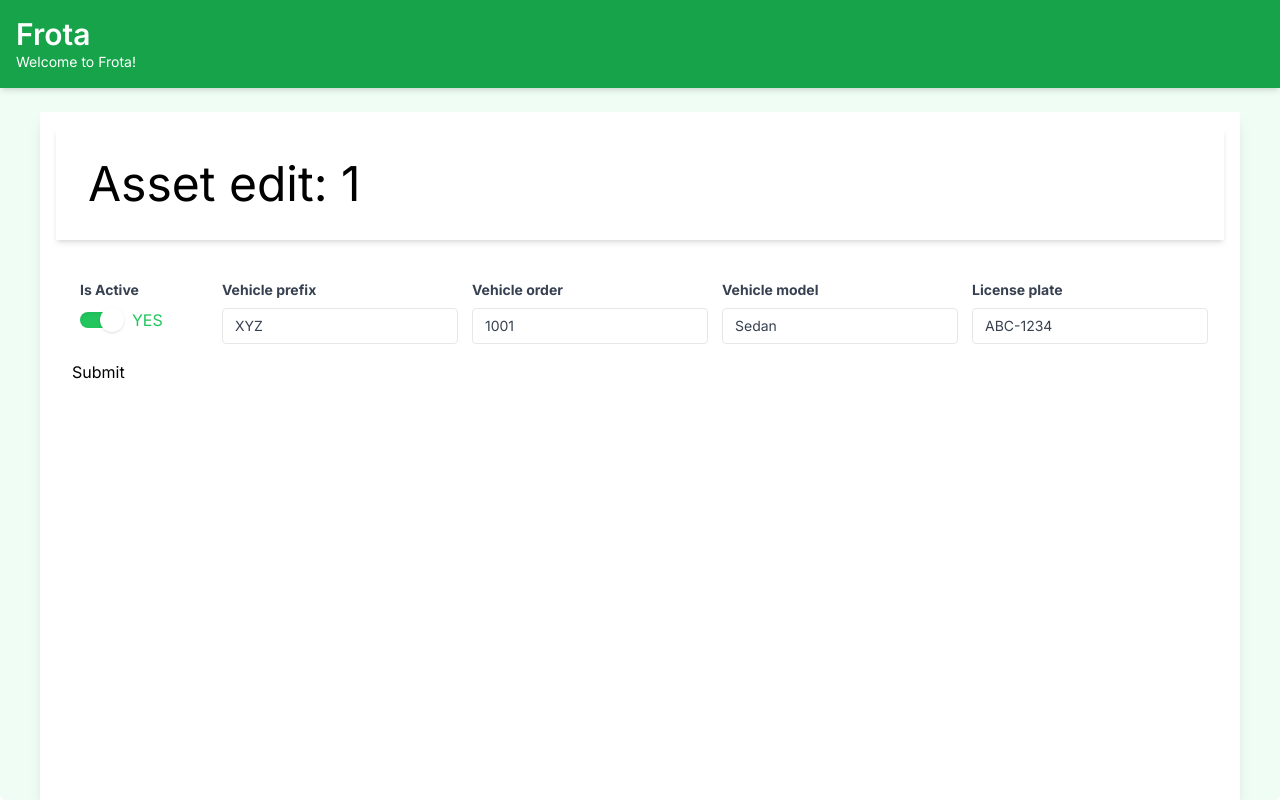
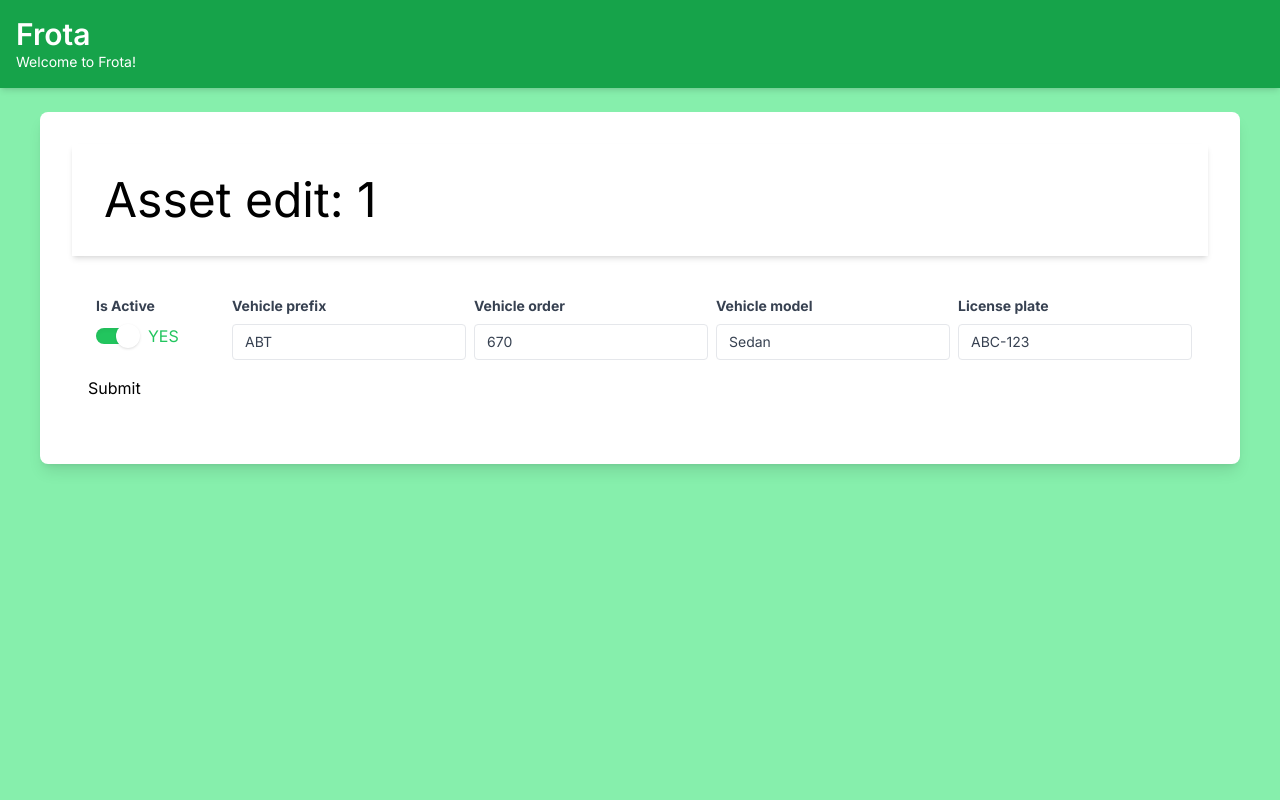
Before and after one commit to CefasCavalcanti/frota, a Next.js app: page /asset/1/edit in a window 1280 px wide. Built offline with nearby package versions, Linux system fonts and the light colour scheme; what Zod would draw is missing.

Commit message:
asset server rtk query crud:  update, create, delete implementation

```diff
--- /dev/null
+++ b/src/app/api/asset/[id]/route.ts
@@ -0,0 +1,53 @@
+import { NextResponse } from 'next/server'
+import { assets } from '../asset_mock'
+let assetLIst = assets
+export type AssetOutputDot = {
+  id: string
+  license_plate: string
+  prefix: string
+  order: string
+  model: string
+  is_active: boolean
+}
+export const getAsset = (id: string, data?: AssetOutputDot) => {
+  assetLIst = data
+    ? (() => {
+        return assetLIst.map((asset) => (asset.id == data.id ? data : asset))
+      })()
+    : assetLIst
+
+  const index = assetLIst.findIndex((asset) => asset.id === id)
+  const item = assetLIst[index]
+  return item
+}
+
+export async function GET(
+  request: Request,
+  { params: { id } }: { params: { id: string } }
+) {
+  return NextResponse.json({
+    data: getAsset(id),
+    status: 200,
+    headers: { 'Content-Type': 'application/json' }
+  })
+}
+
+export async function PUT(
+  request: Request,
+  { params: { id } }: { params: { id: string } }
+) {
+  const res = await request.json()
+  getAsset(id, res)
+
+  return NextResponse.json(true)
+}
+
+export async function DELETE(
+  request: Request,
+  { params: { id } }: { params: { id: string } }
+) {
+  const asset = getAsset(id)
+  console.log(`${asset.prefix} ${asset.order} deletada`)
+
+  return NextResponse.json(true)
+}
--- /dev/null
+++ b/src/app/api/asset/asset_mock.ts
@@ -0,0 +1,26 @@
+export const assets = [
+  {
+    id: '1',
+    license_plate: 'ABC-123',
+    prefix: 'ABT',
+    order: '670',
+    model: 'Sedan',
+    is_active: true
+  },
+  {
+    id: '2',
+    license_plate: 'DEF-456',
+    prefix: 'AB',
+    order: '663',
+    model: 'SUV',
+    is_active: true
+  },
+  {
+    id: '3',
+    license_plate: 'GHI-789',
+    prefix: 'ABS',
+    order: '350',
+    model: 'Hatchback',
+    is_active: true
+  }
+]
--- a/src/app/api/asset/route.ts
+++ b/src/app/api/asset/route.ts
@@ -1,49 +1,16 @@
 import { NextResponse } from 'next/server'
+import { assets } from './asset_mock'
 
 export async function GET() {
-  const assets = [
-    {
-      id: '1',
-      name: 'Carro 1',
-      license_plate: 'ABC-123',
-      prefix: 'XYZ',
-      order: 1001,
-      model: 'Sedan',
-      manufacturing_date: '2022-01-15',
-      is_active: true
-    },
-    {
-      id: '2',
-      name: 'Carro 2',
-      license_plate: 'DEF-456',
-      prefix: 'ABC',
-      order: 1002,
-      model: 'SUV',
-      manufacturing_date: '2021-11-30',
-      is_active: true
-    },
-    {
-      id: '3',
-      name: 'Carro 3',
-      license_plate: 'GHI-789',
-      prefix: 'LMN',
-      order: 1003,
-      model: 'Hatchback',
-      manufacturing_date: '2022-03-05',
-      is_active: true
-    }
-  ]
-
-  function timeout() {
-    return new Promise((resolve) => setTimeout(resolve, 2000))
-  }
-  async function sleep() {
-    await timeout()
-  }
-  await sleep()
   return NextResponse.json({
     data: assets,
     status: 200,
     headers: { 'Content-Type': 'application/json' }
   })
 }
+
+export async function POST(request: Request) {
+  const res = await request.json()
+  console.log(res)
+  return NextResponse.json(true)
+}
--- a/src/app/asset/[slug]/edit/page.tsx
+++ b/src/app/asset/[slug]/edit/page.tsx
@@ -1,5 +1,5 @@
 import React from 'react'
-import AssetForm from '../../components/AssetForm'
+import UpdateAssetForm from '../../components/UpdateAssetForm'
 
 export default function Page({ params }: { params: { slug: string } }) {
   return (
@@ -8,7 +8,7 @@ export default function Page({ params }: { params: { slug: string } }) {
         {' '}
         Asset edit: {params.slug}
       </div>
-      <AssetForm id={params.slug} />
+      <UpdateAssetForm id={params.slug} />
     </div>
   )
 }
--- a/src/app/asset/components/AssetDataGrid.tsx
+++ b/src/app/asset/components/AssetDataGrid.tsx
@@ -1,5 +1,4 @@
 'use client'
-import { useAppDispatch } from '@/app/client/hooks'
 import {
   DataGrid,
   GridRowsProp,
@@ -8,10 +7,10 @@ import {
   GridDeleteIcon,
   GridToolbar
 } from '@mui/x-data-grid'
-import { deleteAsset, useAllAssetsQuery } from '../assetSlice'
+import { useAllAssetsQuery, useDeleteAssetMutation } from '../assetSlice'
 import { IconButton } from '@mui/material'
 import Link from 'next/link'
-import { MouseEventHandler } from 'react'
+import { MouseEventHandler, useEffect } from 'react'
 import { useSnackbar } from 'notistack'
 import { FindAssetOutputDto } from '../asset'
 
@@ -50,7 +49,16 @@ export const AssetDataGrid = () => {
   }
 
   const { enqueueSnackbar } = useSnackbar()
-  const dispatch = useAppDispatch()
+  const [deleteAsset, status] = useDeleteAssetMutation()
+  useEffect(() => {
+    if (status.isSuccess) {
+      enqueueSnackbar('Asset deleted successfully', { variant: 'success' })
+    }
+    if (status.error) {
+      enqueueSnackbar('Asset not deleted', { variant: 'error' })
+    }
+  }, [enqueueSnackbar, status.error, status.isSuccess])
+
   const rows: GridRowsProp = assets.map((asset) => ({
     id: asset.id,
     name: asset.prefix + ' ' + asset.order,
@@ -77,8 +85,7 @@ export const AssetDataGrid = () => {
       flex: 1,
       renderCell: (params) =>
         renderActionsCell(() => {
-          dispatch(deleteAsset(params.value))
-          enqueueSnackbar('Success deleting asset', { variant: 'success' })
+          deleteAsset({ id: params.value })
         })
     }
   ]
--- a/src/app/asset/components/AssetForm.tsx
+++ /dev/null
@@ -1,53 +0,0 @@
-'use client'
-import { useForm, FormProvider, SubmitHandler } from 'react-hook-form'
-import { zodResolver } from '@hookform/resolvers/zod'
-import { Asset, assetSchema } from '../schema'
-import { AssetFormFields } from './form_fields'
-import { useAppDispatch, useAppSelector } from '@/app/client/hooks'
-import { createAsset, selectAssetById, updateAsset } from '../assetSlice'
-import { useSnackbar } from 'notistack'
-
-const AssetForm = ({ id }: { id?: string }) => {
-  let asset = useAppSelector((state) => selectAssetById(state, id ?? ''))
-  const dispatch = useAppDispatch()
-  const { enqueueSnackbar } = useSnackbar()
-
-  const methods = useForm<Asset>({
-    resolver: zodResolver(assetSchema),
-    defaultValues: asset && {
-      is_active: asset.is_active,
-      license_plate: asset.license_plate,
-      model: asset.model,
-      order: asset.order.toString(),
-      prefix: asset.prefix,
-      id: asset.id
-    }
-  })
-  const onSubmit: SubmitHandler<Asset> = async (data) => {
-    id! ? dispatch(updateAsset(data)) : dispatch(createAsset(data))
-    id!
-      ? enqueueSnackbar('Success updating asset', { variant: 'success' })
-      : enqueueSnackbar('Success creating asset', { variant: 'success' })
-    methods.reset()
-    asset = undefined
-  }
-  return (
-    <FormProvider {...methods}>
-      <form
-        className="px-8 pt-6 pb-8 mb-4"
-        onSubmit={methods.handleSubmit(onSubmit)}
-      >
-        <div className="mb-4 md:flex md:justify-between ">
-          <AssetFormFields.IsActive />
-          <AssetFormFields.Prefix />
-          <AssetFormFields.order />
-          <AssetFormFields.Model />
-          <AssetFormFields.LicensePlate />
-        </div>
-        <input type="submit" />
-      </form>
-    </FormProvider>
-  )
-}
-
-export default AssetForm
--- /dev/null
+++ b/src/app/asset/components/CreateAssetForm.tsx
@@ -0,0 +1,52 @@
+'use client'
+import { useForm, FormProvider, SubmitHandler } from 'react-hook-form'
+import { zodResolver } from '@hookform/resolvers/zod'
+import { Asset, assetSchema } from '../schema'
+import { AssetFormFields } from './form_fields'
+import { useCreateAssetMutation } from '../assetSlice'
+import { useSnackbar } from 'notistack'
+import { useEffect, useState } from 'react'
+
+const CreateAssetForm = () => {
+  const [isdisabled, setIsdisabled] = useState(false)
+  const [createAsset, createstatus] = useCreateAssetMutation()
+  const { enqueueSnackbar } = useSnackbar()
+
+  useEffect(() => {
+    if (createstatus.isSuccess) {
+      enqueueSnackbar('Asset updated successfully', { variant: 'success' })
+      setIsdisabled(false)
+    }
+    if (createstatus.error) {
+      enqueueSnackbar('Asset not updated', { variant: 'error' })
+    }
+  }, [enqueueSnackbar, createstatus.error, createstatus.isSuccess])
+  const methods = useForm<Asset>({
+    resolver: zodResolver(assetSchema)
+  })
+
+  const onSubmit: SubmitHandler<Asset> = (data) => {
+    createAsset(data)
+    methods.reset()
+  }
+
+  return (
+    <FormProvider {...methods}>
+      <form
+        className="px-8 pt-6 pb-8 mb-4"
+        onSubmit={methods.handleSubmit(onSubmit)}
+      >
+        <div className="mb-4 md:flex md:justify-between ">
+          <AssetFormFields.IsActive />
+          <AssetFormFields.Prefix />
+          <AssetFormFields.order />
+          <AssetFormFields.Model />
+          <AssetFormFields.LicensePlate />
+        </div>
+        <input type="submit" disabled={isdisabled} />
+      </form>
+    </FormProvider>
+  )
+}
+
+export default CreateAssetForm
--- /dev/null
+++ b/src/app/asset/components/UpdateAssetForm.tsx
@@ -0,0 +1,60 @@
+'use client'
+import { useForm, FormProvider, SubmitHandler } from 'react-hook-form'
+import { zodResolver } from '@hookform/resolvers/zod'
+import { Asset, assetSchema } from '../schema'
+import { AssetFormFields } from './form_fields'
+import { useFindAssetsQuery, useUpdateAssetMutation } from '../assetSlice'
+import { useSnackbar } from 'notistack'
+import { useEffect, useState } from 'react'
+
+const UpdateAssetForm = ({ id }: { id: string }) => {
+  const { data, isFetching } = useFindAssetsQuery({
+    id: id
+  })
+  const [isdisabled, setIsdisabled] = useState(false)
+  const [updateAsset, UpdateStatus] = useUpdateAssetMutation()
+  const { enqueueSnackbar } = useSnackbar()
+  useEffect(() => {
+    if (UpdateStatus.isSuccess) {
+      enqueueSnackbar('Category updated successfully', { variant: 'success' })
+      setIsdisabled(false)
+    }
+    if (UpdateStatus.error) {
+      enqueueSnackbar('Asset not updated', { variant: 'error' })
+    }
+  }, [enqueueSnackbar, UpdateStatus.error, UpdateStatus.isSuccess])
+
+  const methods = useForm<Asset>({
+    resolver: zodResolver(assetSchema),
+    values: data?.data
+  })
+
+  const onSubmit: SubmitHandler<Asset> = (data) => {
+    updateAsset(data)
+
+    methods.reset()
+  }
+  if (isFetching) {
+    return <div>Loading...</div>
+  }
+
+  return (
+    <FormProvider {...methods}>
+      <form
+        className="px-8 pt-6 pb-8 mb-4"
+        onSubmit={methods.handleSubmit(onSubmit)}
+      >
+        <div className="mb-4 md:flex md:justify-between ">
+          <AssetFormFields.IsActive />
+          <AssetFormFields.Prefix />
+          <AssetFormFields.order />
+          <AssetFormFields.Model />
+          <AssetFormFields.LicensePlate />
+        </div>
+        <input type="submit" disabled={isdisabled} />
+      </form>
+    </FormProvider>
+  )
+}
+
+export default UpdateAssetForm
--- a/src/app/asset/create/page.tsx
+++ b/src/app/asset/create/page.tsx
@@ -1,11 +1,11 @@
 import React from 'react'
-import AssetForm from '../components/AssetForm'
+import CreateAssetForm from '../components/CreateAssetForm'
 
 export default function Page() {
   return (
     <div className="flex flex-col  w-full">
       <div className="text-5xl shadow-md m-4  p-8">Asset create</div>
-      <AssetForm />
+      <CreateAssetForm />
     </div>
   )
 }
--- a/src/app/layout.tsx
+++ b/src/app/layout.tsx
@@ -19,10 +19,12 @@ export default function RootLayout({
   return (
     <html lang="en">
       <body className={inter.className}>
-        <main className="relative h-screen pt-28 bg-green-50 rounded-md">
+        <main className="relative min-h-screen pt-28 pb-5 bg-green-300 ">
           <Providers>
             <Header />
-            <div className="shadow-lg h-full mx-10 bg-white">{children}</div>
+            <div className="shadow-lg min-h-full p-4 mx-10 rounded-lg bg-white">
+              {children}
+            </div>
           </Providers>
         </main>
       </body>
```
Also changed, not shown: src/app/asset/asset.ts (+3 -5 lines), src/app/asset/assetSlice.ts (+43 -3 lines).
